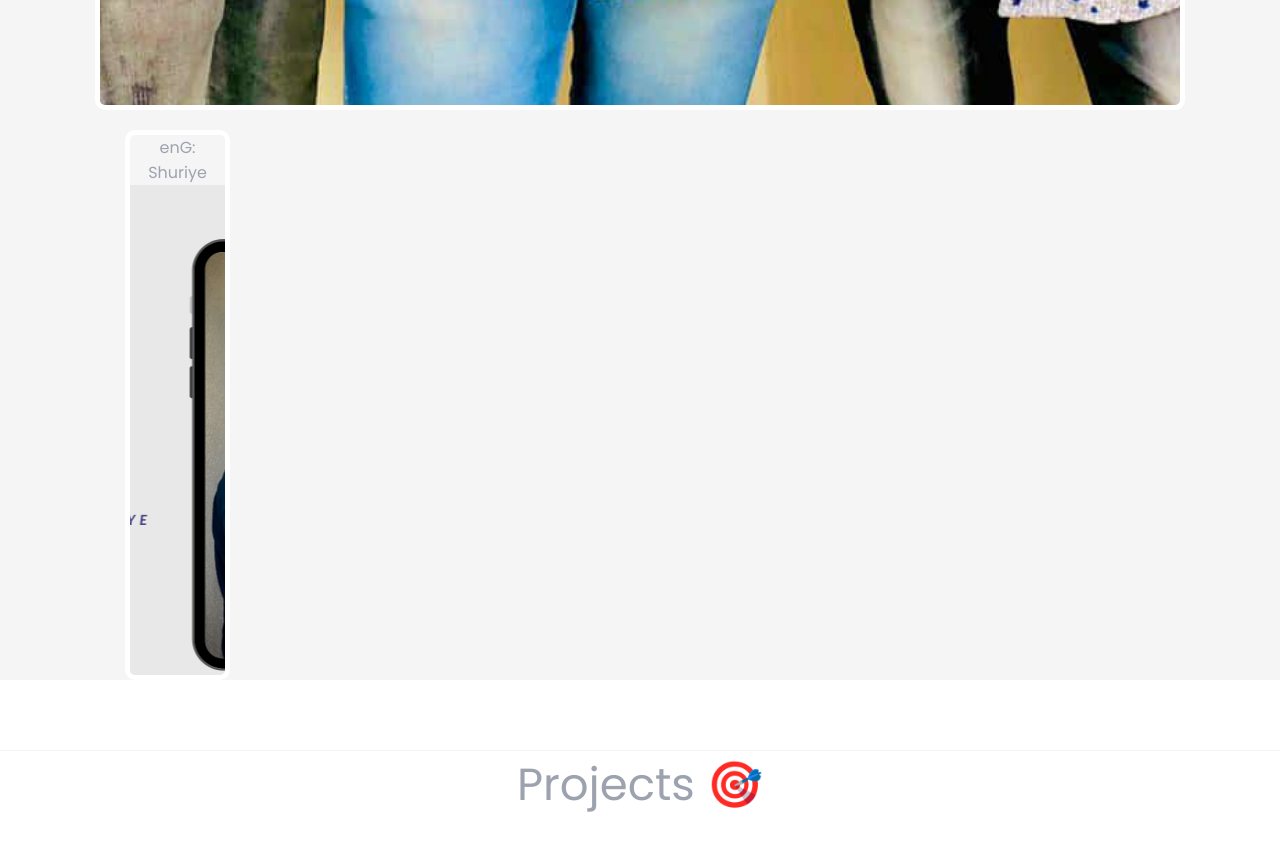
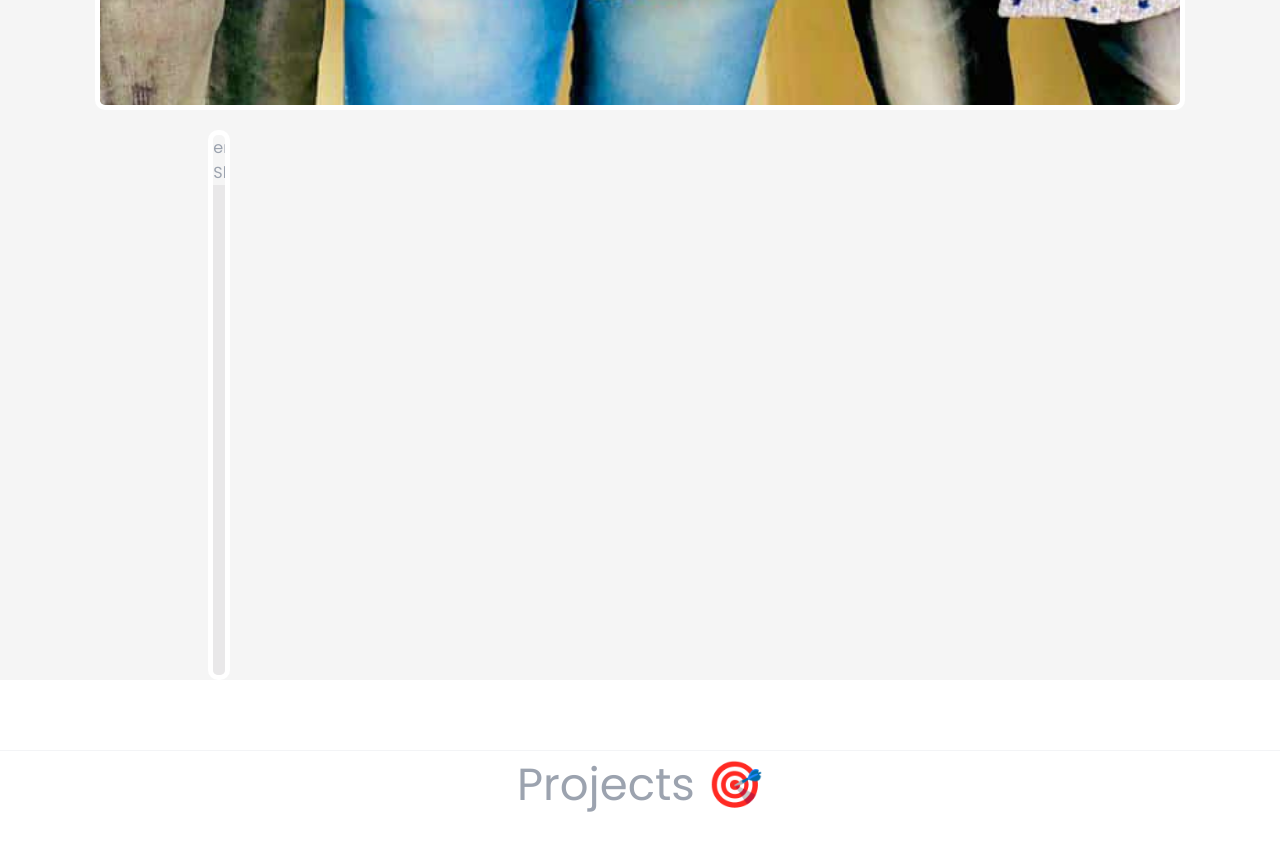
Before and after one commit to abdiaziz2112/portfolio, a plain HTML site: page Index.html in a window 1280 px wide. Shown: the part 3580-4446 px from the top of the page. Drawn offline with nearby package versions, Linux system fonts and the light colour scheme; grey boxes are pictures that could not be loaded.

Commit message:
Update styles.css

```diff
--- a/styles.css
+++ b/styles.css
@@ -259,7 +259,7 @@ transform: scale(1.2);
     grid-row: 1/15;
 }
 .item-6{
-    grid-column: 1/7;
+    grid-column: 5/7;
     grid-row: 1/9;
 }
 
```
